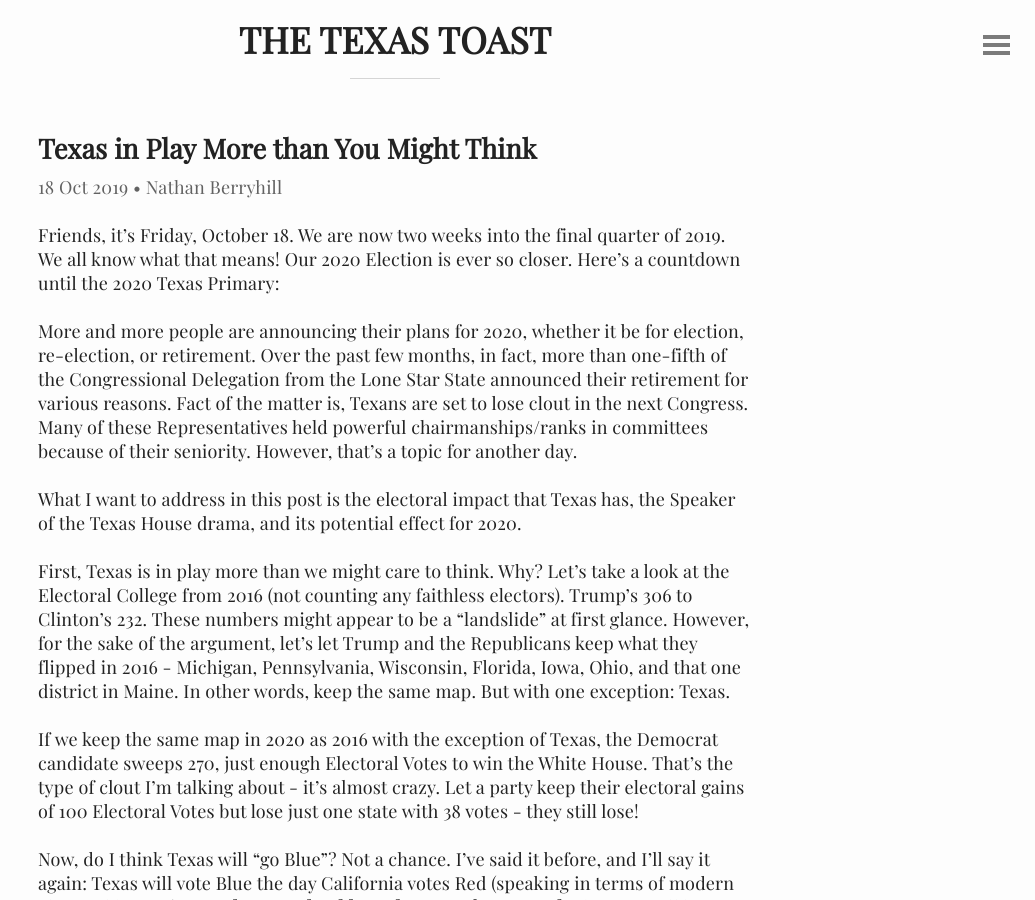
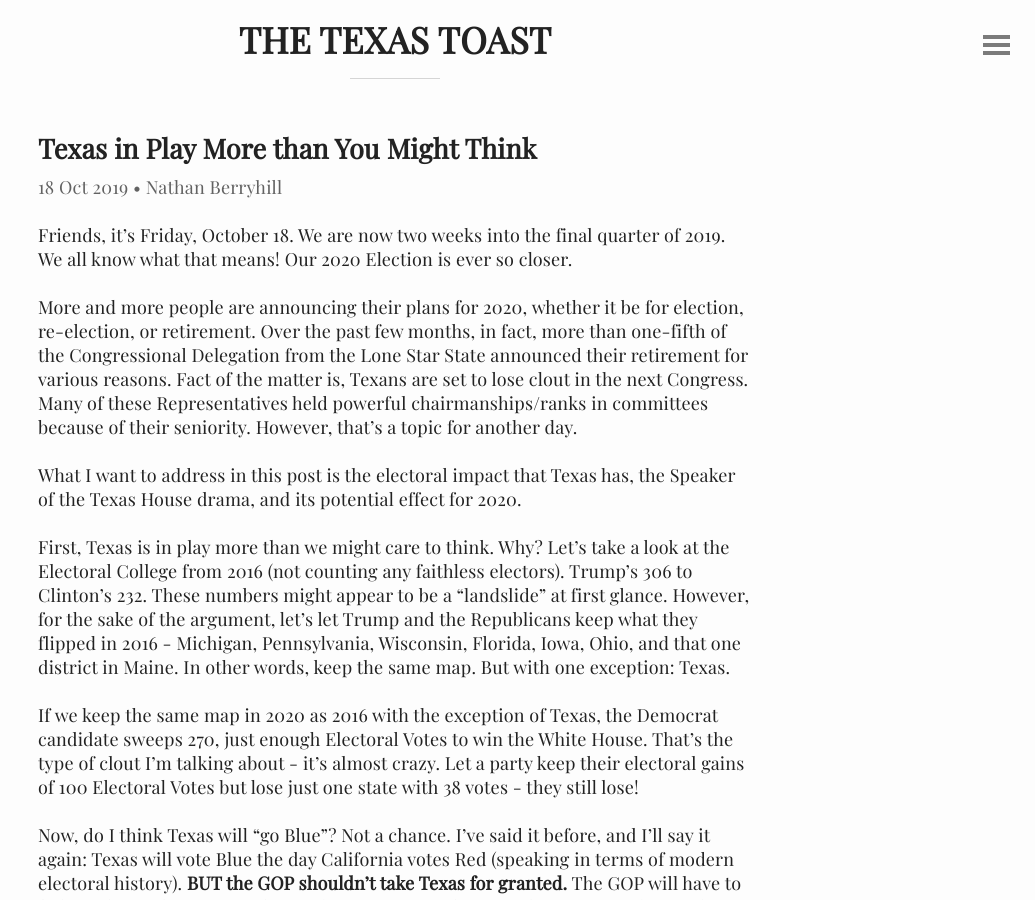
Before and after one commit to nathanberryhill/blog, a Jekyll site: the page built from _posts/2019-10-18-texas2020.md, in a window 1280 px wide and 900 px high. Shown: the whole window, without its empty margins (245-1280 px from the left). Built offline with Jekyll 4.4.1, drawn with Linux system fonts in a browser that asks for light colours; some of the changed lines change nothing that is shown.

Commit message:
Update 2019-10-18-texas2020.md

```diff
--- a/_posts/2019-10-18-texas2020.md
+++ b/_posts/2019-10-18-texas2020.md
@@ -3,7 +3,7 @@
 author: Nathan Berryhill
 ---
 
-Friends, it's Friday, October 18. We are now two weeks into the final quarter of 2019. We all know what that means! Our 2020 Election is ever so closer. Here's a countdown until the 2020 Texas Primary: <span id="election2020"></span>
+Friends, it's Friday, October 18. We are now two weeks into the final quarter of 2019. We all know what that means! Our 2020 Election is ever so closer.
 
 More and more people are announcing their plans for 2020, whether it be for election, re-election, or retirement. Over the past few months, in fact, more than one-fifth of the Congressional Delegation from the Lone Star State announced their retirement for various reasons. Fact of the matter is, Texans are set to lose clout in the next Congress. Many of these Representatives held powerful chairmanships/ranks in committees because of their seniority. However, that's a topic for another day.
 
@@ -20,26 +20,3 @@
 In addition, the Texas House Speaker Dennis Bonnen has engaged in political, potentially criminal behavior involving a quid pro quo offer of media credentials in exchange for political targeting of Texas House members. Just what Democrats need to make a final push. The Texas Rangers began investigating in August. A secret audio recording of the conversation has since become public.
 
 Overall, I still think Texas will "vote Red", but the GOP will have to spend more money and time in Texas than they ever have. This will undoubtedly take time and money away from other battleground states, too. The GOP should probably do one of two things: don't elect sleazy politicians that can damage the party image/principle and instead elect honest people with more than one bone in their spine, or go where no Republican has gone before: urban areas, colleges and universities. You'd be surprised how far dialogue and action can go.
-
-<script>
-var countDownDate = new Date("Mar 3, 2020 07:00:00").getTime();
-
-var x = setInterval(function() {
-  var now = new Date().getTime();
-  var distance = countDownDate - now;
-
-  // Time calculations for days, hours, minutes and seconds
-  var days = Math.floor(distance / (1000 * 60 * 60 * 24));
-  var hours = Math.floor((distance % (1000 * 60 * 60 * 24)) / (1000 * 60 * 60));
-  var minutes = Math.floor((distance % (1000 * 60 * 60)) / (1000 * 60));
-  var seconds = Math.floor((distance % (1000 * 60)) / 1000);
-
-  document.getElementById("election2020").innerHTML = days + " days, " + hours + " hrs, "
-  + minutes + " mins, and " + seconds + " sec ";
-
-  if (distance < 0) {
-    clearInterval(x);
-    document.getElementById("election2020").innerHTML = "";
-  }
-}, 1000);
-</script>
```
